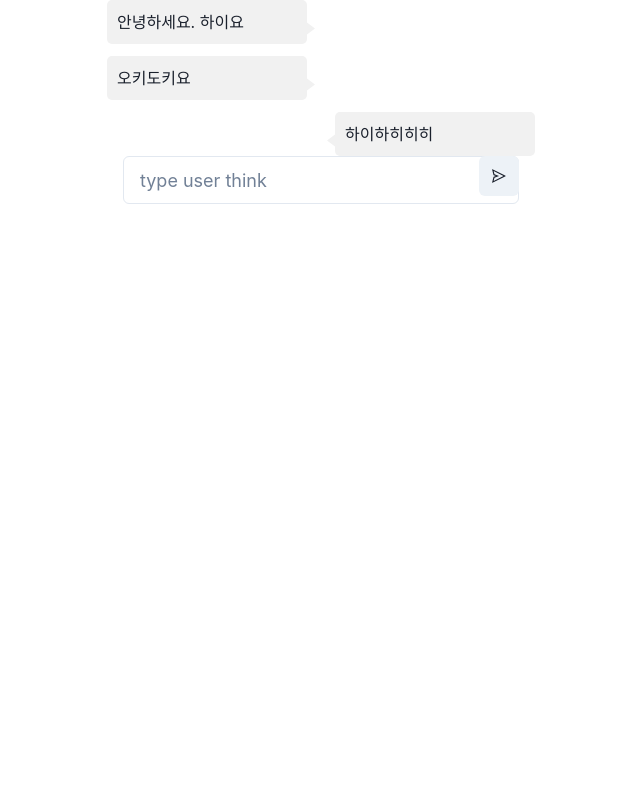
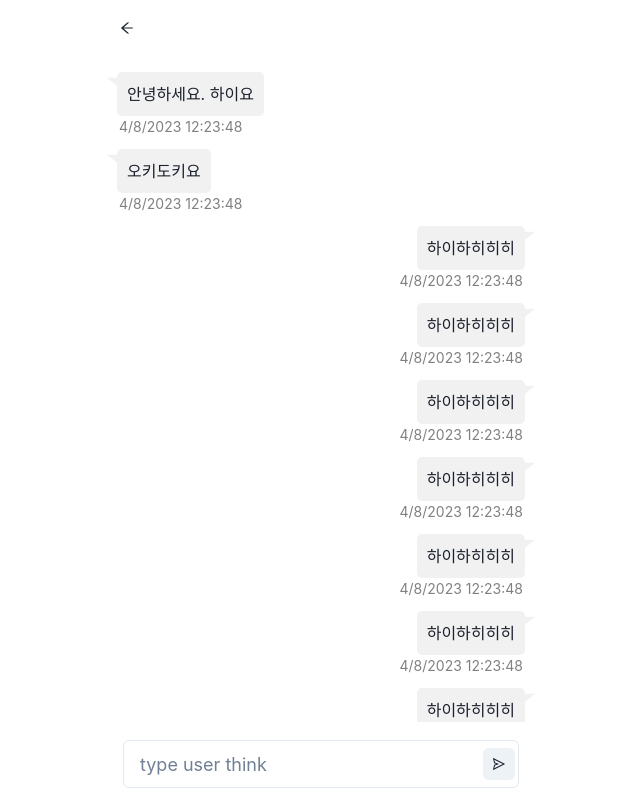
Before and after one commit to geonwoomun/chatgpt-chat-room, a Next.js app: page /chat/1 in a window 1280 px wide. Shown: the whole page, without its empty margins (319-959 px from the left). Built offline with nearby package versions, Linux system fonts and the light colour scheme.

Commit message:
feat: Base Layout 및 ChatLayout 구현

```diff
--- a/src/features/chatRoom/components/ChatInput/ChatInput.tsx
+++ b/src/features/chatRoom/components/ChatInput/ChatInput.tsx
@@ -21,9 +21,9 @@ const ChatInput = ({ className, onSend }: ChatInputProps) => {
   return (
     <Container className={className}>
       <InputGroup>
-        <Input ref={ref} placeholder='type user think' size='lg' />
-        <InputRightElement>
-          <IconButton aria-label='send' icon={<AiOutlineSend />} onClick={handleClickSend} />
+        <Input ref={ref} placeholder='type user think' size='lg' focusBorderColor='#E2E8F0' />
+        <InputRightElement height='12'>
+          <IconButton size='sm' aria-label='send' icon={<AiOutlineSend />} onClick={handleClickSend} />
         </InputRightElement>
       </InputGroup>
     </Container>
--- a/src/features/chatRoom/components/ChatMessage/ChatMessage.tsx
+++ b/src/features/chatRoom/components/ChatMessage/ChatMessage.tsx
@@ -1,3 +1,5 @@
+import { transToMessageFormat } from '@/shared/utils/dateFormat';
+import { Text } from '@chakra-ui/react';
 import { css } from '@emotion/react';
 import styled from '@emotion/styled';
 import React from 'react';
@@ -8,45 +10,61 @@ type ChatMessageProps = {
   content: string;
   tailPosition: TailPosition;
   className?: string;
+  date: Date;
 };
 
-const ChatMessage = ({ id, content, tailPosition, className }: ChatMessageProps) => {
+const ChatMessage = ({ id, content, date, tailPosition, className }: ChatMessageProps) => {
   return (
-    <ChatMessageWrapper className={className} tailPosition={tailPosition}>
-      {content}
-    </ChatMessageWrapper>
+    <ChatMessageContainer className={className}>
+      <ChatMessageWrapper tailPosition={tailPosition}>{content}</ChatMessageWrapper>
+      <Text fontSize='sm' color='grey' paddingLeft={3} paddingRight={3}>
+        {transToMessageFormat(date).join(' ')}
+      </Text>
+    </ChatMessageContainer>
   );
 };
 
 export default ChatMessage;
+
+const ChatMessageContainer = styled.div`
+  max-width: 300px;
+`;
 
 const ChatMessageWrapper = styled.div<{ tailPosition: TailPosition }>`
   position: relative;
   padding: 10px;
   background-color: #f1f1f1;
   border-radius: 5px;
-  width: 200px;
-  height: auto;
+  width: max-content;
+
+  ${(props) =>
+    props.tailPosition === 'left'
+      ? css`
+          left: 10px;
+        `
+      : css`
+          right: 10px;
+        `}
 
   &:before {
     content: '';
     position: absolute;
-    top: 70%;
-    transform: translateY(-70%);
+    top: 15%;
+    transform: translateY(-15%);
 
     ${(props) =>
       props.tailPosition === 'left'
         ? css`
-            right: -8px;
-            border-width: 6px 0 6px 8px;
+            left: -10px;
+            border-width: 0px 10px 8px 0px;
+            border-style: solid;
+            border-color: transparent #f1f1f1 transparent transparent;
+          `
+        : css`
+            right: -10px;
+            border-width: 0px 0px 8px 10px;
             border-style: solid;
             border-color: transparent transparent transparent #f1f1f1;
-          `
-        : css`
-            left: -8px;
-            border-width: 6px 8px 6px 0px;
-            border-style: solid;
-            border-color: transparent #f1f1f1 transparent transparent;
           `}
   }
 `;
--- a/src/features/chatRoom/index.tsx
+++ b/src/features/chatRoom/index.tsx
@@ -10,19 +10,85 @@ const dummyMessages = [
   {
     id: '1',
     message: '안녕하세요. 하이요',
-    date: '2023-04-04 21:21:00',
+    date: new Date(),
     userId: '1234',
   },
   {
     id: '2',
     message: '오키도키요',
-    date: '2023-04-04 21:21:33',
+    date: new Date(),
     userId: 'zzzz',
   },
   {
     id: '3',
     message: '하이하히히히',
-    date: '2023-04-04 21:22:11',
+    date: new Date(),
+    userId: 'gzgz',
+  },
+  {
+    id: '4',
+    message: '하이하히히히',
+    date: new Date(),
+    userId: 'gzgz',
+  },
+  {
+    id: '5',
+    message: '하이하히히히',
+    date: new Date(),
+    userId: 'gzgz',
+  },
+  {
+    id: '6',
+    message: '하이하히히히',
+    date: new Date(),
+    userId: 'gzgz',
+  },
+  {
+    id: '7',
+    message: '하이하히히히',
+    date: new Date(),
+    userId: 'gzgz',
+  },
+  {
+    id: '8',
+    message: '하이하히히히',
+    date: new Date(),
+    userId: 'gzgz',
+  },
+  {
+    id: '9',
+    message: '하이하히히히',
+    date: new Date(),
+    userId: 'gzgz',
+  },
+  {
+    id: '10',
+    message: '하이하히히히',
+    date: new Date(),
+    userId: 'gzgz',
+  },
+  {
+    id: '11',
+    message: '하이하히히히',
+    date: new Date(),
+    userId: 'gzgz',
+  },
+  {
+    id: '12',
+    message: '하이하히히히',
+    date: new Date(),
+    userId: 'gzgz',
+  },
+  {
+    id: '13',
+    message: '하이하히히히',
+    date: new Date(),
+    userId: 'gzgz',
+  },
+  {
+    id: '14',
+    message: '하이하히히히',
+    date: new Date(),
     userId: 'gzgz',
   },
 ];
@@ -38,19 +104,20 @@ const ChatRoom = () => {
 
   return (
     <>
-      <Flex flexDirection='column'>
+      <StyledFlex flexDirection='column'>
         {dummyMessages.map((messageInfo) => (
           <PositionChatMessage
             key={messageInfo.id}
             id={messageInfo.id}
             content={messageInfo.message}
+            date={messageInfo.date}
             tailPosition={messageInfo.userId === profile ? 'right' : 'left'}
             position={messageInfo.userId === profile ? 'end' : 'start'}
           />
         ))}
-      </Flex>
+      </StyledFlex>
 
-      <ChatInput css={createMarginCss({ top: 20 })} onSend={handleSendMessage} />
+      <StyledChatInput onSend={handleSendMessage} />
     </>
   );
 };
@@ -58,9 +125,24 @@ const ChatRoom = () => {
 export default ChatRoom;
 
 const PositionChatMessage = styled(ChatMessage)<{ position: 'start' | 'end' }>`
+  display: flex;
+  flex-direction: column;
+  align-items: ${({ position }) => (position === 'start' ? 'flex-start' : 'flex-end')};
   align-self: ${({ position }) => (position === 'start' ? 'flex-start' : 'flex-end')};
 
   &:not(:first-of-type) {
     margin-top: 12px;
   }
 `;
+
+const StyledFlex = styled(Flex)`
+  height: calc(100vh - 150px);
+  overflow-y: auto;
+`;
+
+const StyledChatInput = styled(ChatInput)`
+  position: absolute;
+  bottom: 12px;
+  width: 100%;
+  max-width: 428px;
+`;
--- /dev/null
+++ b/src/features/layout/ChatLayout.tsx
@@ -0,0 +1,35 @@
+import { Container, IconButton } from '@chakra-ui/react';
+import { useRouter } from 'next/router';
+import React, { PropsWithChildren } from 'react';
+import { AiOutlineArrowLeft } from 'react-icons/ai';
+import { BaseHeader } from './components/BaseHeader';
+
+type ChatLayoutProps = {};
+
+const ChatLayout = ({ children }: PropsWithChildren<ChatLayoutProps>) => {
+  const router = useRouter();
+
+  const handleBackClick = () => {
+    router.push('/');
+  };
+
+  return (
+    <>
+      <BaseHeader>
+        <IconButton
+          variant='ghost'
+          size='md'
+          aria-label='back'
+          icon={<AiOutlineArrowLeft />}
+          onClick={handleBackClick}
+        />
+      </BaseHeader>
+
+      <Container as='main' marginTop={6} padding={0}>
+        {children}
+      </Container>
+    </>
+  );
+};
+
+export default ChatLayout;
--- /dev/null
+++ b/src/features/layout/components/BaseHeader/BaseHeader.tsx
@@ -0,0 +1,7 @@
+import styled from '@emotion/styled';
+
+export const BaseHeader = styled.header`
+  display: flex;
+  justify-content: space-between;
+  padding-top: 8px;
+`;
--- /dev/null
+++ b/src/features/layout/components/BaseHeader/index.ts
@@ -0,0 +1 @@
+export * from './BaseHeader';
--- a/src/pages/chat/[chatId].tsx
+++ b/src/pages/chat/[chatId].tsx
@@ -1,8 +1,13 @@
 import ChatRoom from '@/features/chatRoom';
-import React from 'react';
+import ChatLayout from '@/features/layout/ChatLayout';
+import React, { ReactElement } from 'react';
 
 const ChatRoomPage = () => {
   return <ChatRoom />;
 };
 
 export default ChatRoomPage;
+
+ChatRoomPage.getLayout = (page: ReactElement) => {
+  return <ChatLayout>{page}</ChatLayout>;
+};
--- a/src/pages/index.tsx
+++ b/src/pages/index.tsx
@@ -2,9 +2,11 @@ import Home from '@/features/home';
 import BaseLayout from '@/features/layout/BaseLayout';
 import { ReactElement } from 'react';
 
-export default function HomePage() {
+const HomePage = () => {
   return <Home />;
-}
+};
+
+export default HomePage;
 
 HomePage.getLayout = (page: ReactElement) => {
   return <BaseLayout>{page}</BaseLayout>;
--- /dev/null
+++ b/src/shared/utils/dateFormat.ts
@@ -0,0 +1,3 @@
+export const transToMessageFormat = (date: Date) => {
+  return [date.toLocaleDateString(), date.toTimeString().split(' ')[0]];
+};
```
Also changed, not shown: src/features/layout/BaseLayout.tsx (+2 -8 lines).
